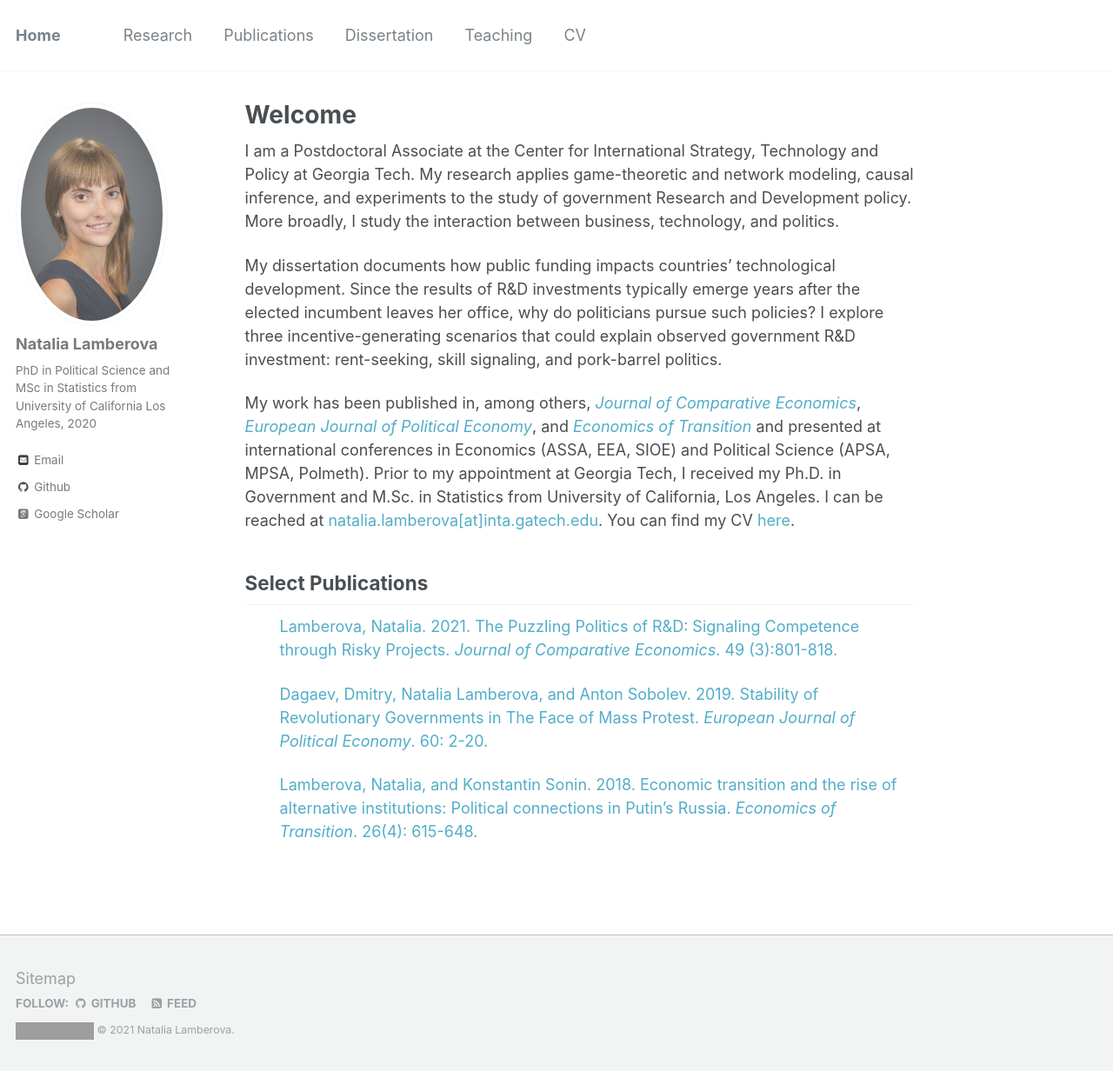
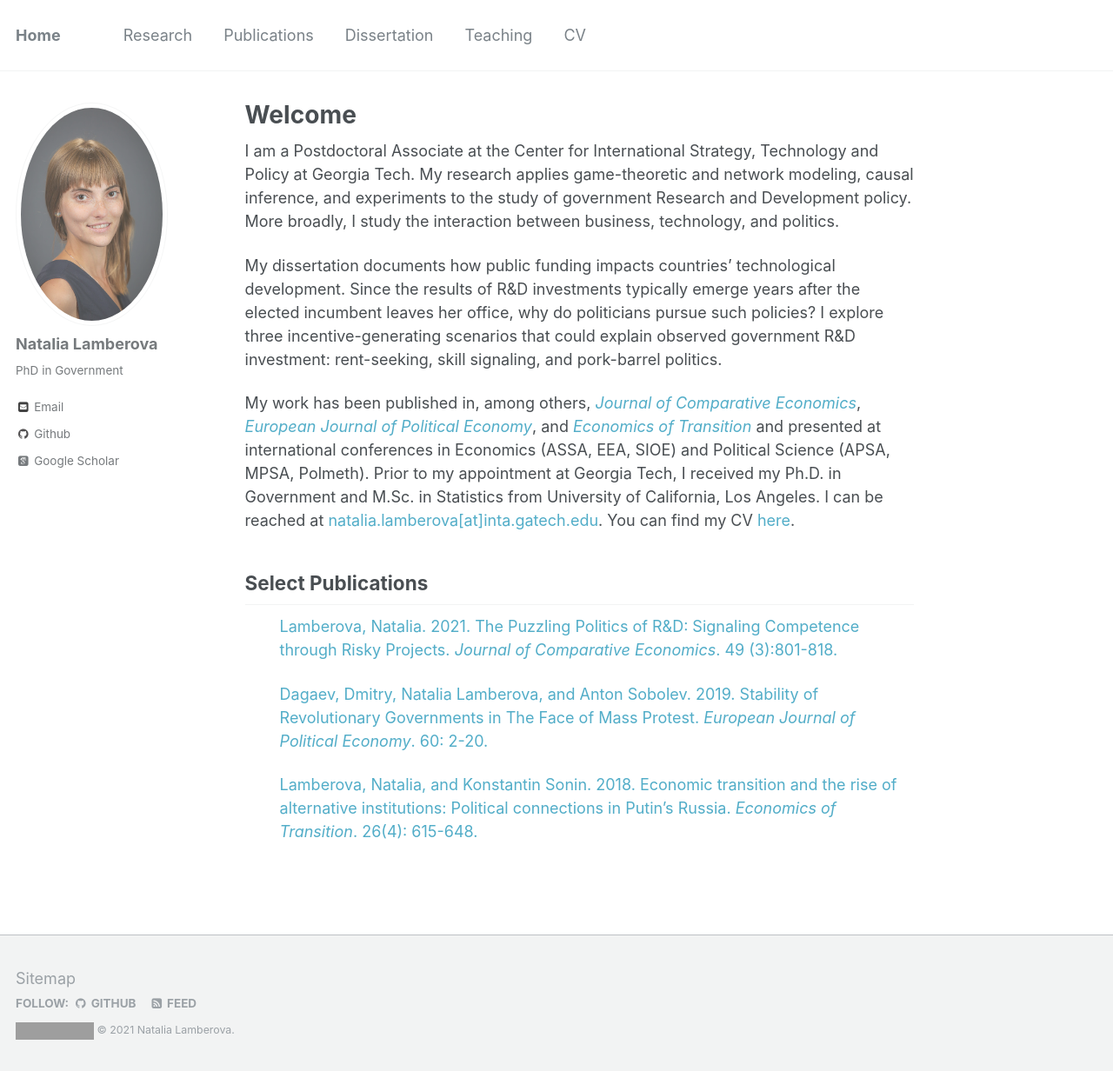
Before and after one commit to NataliaLamberova/NataliaLamberova.github.io, a Jekyll site: the page built from _pages/about.md, in a window 1280 px wide and 1232 px high. Shown: the whole window at 87% size. Built offline with Jekyll 4.4.1, drawn with Linux system fonts in a browser that asks for light colours; some web fonts are replaced; comment, search, counter and statistics services are not loaded; grey boxes are pictures that could not be loaded.

Commit message:
Update _config.yml

```diff
--- a/_config.yml
+++ b/_config.yml
@@ -80,7 +80,7 @@ analytics:
 author:
   name             : "Natalia Lamberova"
   avatar           : "profile.png"
-  bio              : "PhD in Political Science and MSc in Statistics from University of California Los Angeles, 2020"
+  bio              : "PhD in Government"
   location         :
   employer         :
   googlescholar    : "https://scholar.google.com/citations?user=NippiA8AAAAJ&hl=en"
```
